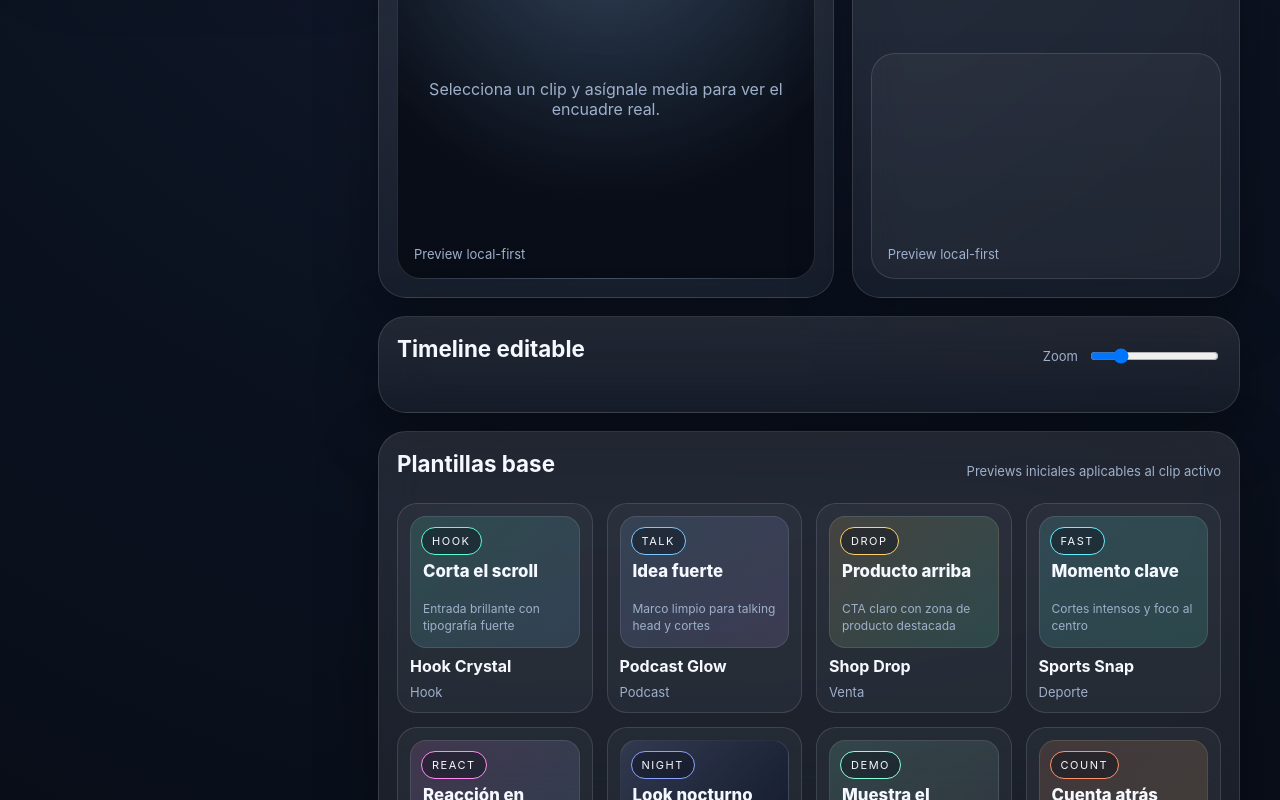
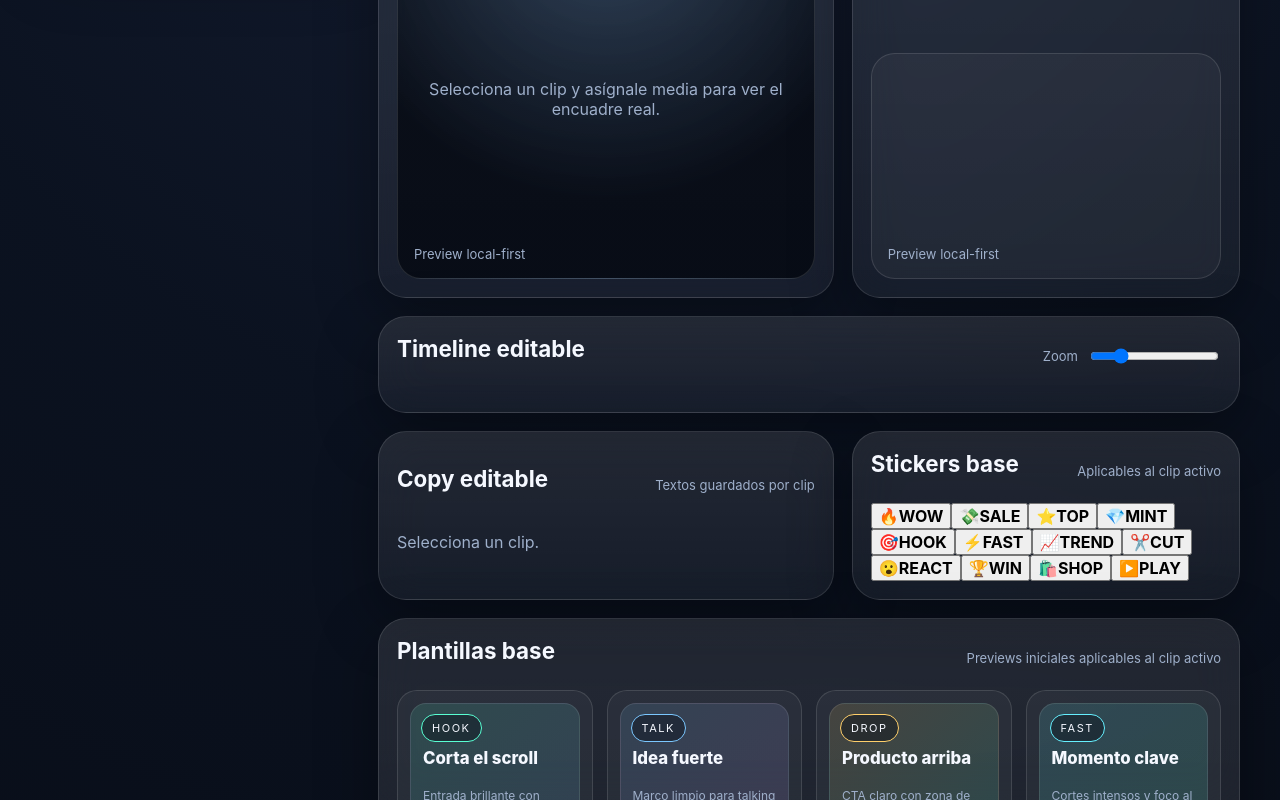
Before and after one commit to alain7224/MentaCut, a Next.js app: page /studio in a window 1280 px wide. Shown: the part 431-1231 px from the top of the page. Built offline with nearby package versions, Linux system fonts and the light colour scheme.

Commit message:
feat: add direct frame drag, trim bar and text sticker controls

```diff
--- a/app/studio/page.tsx
+++ b/app/studio/page.tsx
@@ -5,6 +5,7 @@ import Link from 'next/link'
 import { createProject, touchProject, readLocalProjects, type LocalClip, type LocalProject, writeLocalProjects } from '@/lib/local-store'
 import { getLocalMediaFile, listLocalMedia, removeLocalMedia, saveLocalMedia, type LocalMediaRecord } from '@/lib/local-media'
 import { TEMPLATE_PRESETS } from '@/lib/template-presets'
+import { STICKER_PRESETS, TEXT_PRESET_SUGGESTIONS } from '@/lib/overlay-presets'
 
 export default function StudioPage() {
   const [projects, setProjects] = useState<LocalProject[]>([])
@@ -31,6 +32,8 @@ export default function StudioPage() {
   const selectedMedia = useMemo(() => library.find((item) => item.id === selectedMediaId) ?? null, [library, selectedMediaId])
   const selectedClip = useMemo(() => active?.clips.find((clip) => clip.id === selectedClipId) ?? active?.clips[0] ?? null, [active, selectedClipId])
   const selectedTemplate = useMemo(() => TEMPLATE_PRESETS.find((item) => item.id === selectedClip?.templateId) ?? TEMPLATE_PRESETS[0], [selectedClip])
+  const selectedSticker = useMemo(() => STICKER_PRESETS.find((item) => item.id === selectedClip?.stickerId) ?? null, [selectedClip])
+  const selectedClipMedia = useMemo(() => library.find((item) => item.id === selectedClip?.mediaId) ?? null, [library, selectedClip])
 
   useEffect(() => {
     let revokedUrl: string | null = null
@@ -154,6 +157,9 @@ export default function StudioPage() {
       frameX: 50,
       frameY: 50,
       frameScale: 1,
+      headlineText: 'Gancho fuerte',
+      captionText: 'Texto editable del clip',
+      stickerId: null,
     }
     updateActiveProject((project) => ({ ...project, clips: [...project.clips, nextClip] }))
     setSelectedClipId(nextClip.id)
@@ -173,6 +179,9 @@ export default function StudioPage() {
       frameX: 50,
       frameY: 50,
       frameScale: 1,
+      headlineText: 'Gancho fuerte',
+      captionText: 'Texto editable del clip',
+      stickerId: null,
     }
     updateActiveProject((project) => ({ ...project, clips: [...project.clips, nextClip] }))
     setSelectedClipId(nextClip.id)
@@ -201,6 +210,28 @@ export default function StudioPage() {
   function zoomLeft(clip: LocalClip) {
     return `${clip.start * timelineZoom * 10}px`
   }
+
+  function startFrameDrag(event: React.PointerEvent<HTMLDivElement>) {
+    if (!selectedClip || !stageMediaUrl) return
+    const rect = event.currentTarget.getBoundingClientRect()
+    const move = (clientX: number, clientY: number) => {
+      const x = Math.min(100, Math.max(0, ((clientX - rect.left) / rect.width) * 100))
+      const y = Math.min(100, Math.max(0, ((clientY - rect.top) / rect.height) * 100))
+      updateClip(selectedClip.id, { frameX: Number(x.toFixed(1)), frameY: Number(y.toFixed(1)) })
+    }
+    move(event.clientX, event.clientY)
+    const onMove = (nextEvent: PointerEvent) => move(nextEvent.clientX, nextEvent.clientY)
+    const onUp = () => {
+      window.removeEventListener('pointermove', onMove)
+      window.removeEventListener('pointerup', onUp)
+    }
+    window.addEventListener('pointermove', onMove)
+    window.addEventListener('pointerup', onUp)
+  }
+
+  const trimMax = selectedClip ? Math.max(selectedClip.end + 5, 15) : 15
+  const trimLeft = selectedClip ? `${(selectedClip.start / trimMax) * 100}%` : '0%'
+  const trimWidth = selectedClip ? `${Math.max(((selectedClip.end - selectedClip.start) / trimMax) * 100, 6)}%` : '0%'
 
   return (
     <div className="page-shell">
@@ -259,26 +290,35 @@ export default function StudioPage() {
                 <h2 className="section-title">Preview del clip</h2>
                 <div className="timeline-label">{selectedTemplate?.name ?? 'Sin plantilla'}</div>
               </div>
-              <div className="stage-preview stage-frame">
-                {selectedClip?.mediaId && stageMediaUrl ? (
-                  selectedMedia?.kind === 'image' ? null : null
-                ) : null}
+              <div className="stage-preview stage-frame" onPointerDown={startFrameDrag}>
                 {selectedClip && stageMediaUrl ? (
                   <div className="stage-media-layer" style={{ left: `${selectedClip.frameX}%`, top: `${selectedClip.frameY}%`, transform: `translate(-50%, -50%) scale(${selectedClip.frameScale})` }}>
-                    {library.find((item) => item.id === selectedClip.mediaId)?.kind === 'image' ? <img className="media-preview" src={stageMediaUrl} alt={selectedClip.title} /> : <video className="media-preview" src={stageMediaUrl} controls playsInline />}
+                    {selectedClipMedia?.kind === 'image' ? <img className="media-preview" src={stageMediaUrl} alt={selectedClip.title} /> : <video className="media-preview" src={stageMediaUrl} controls playsInline />}
                   </div>
                 ) : <div className="empty media-empty">Selecciona un clip y asígnale media para ver el encuadre real.</div>}
                 <div className="stage-caption panel-template-badge" style={{ borderColor: selectedTemplate?.accent ?? '#59ffd3' }}>{selectedTemplate?.badge ?? 'TEMPLATE'}</div>
+                {selectedClip ? <div className="headline-overlay">{selectedClip.headlineText}</div> : null}
+                {selectedClip ? <div className="caption-overlay">{selectedClip.captionText}</div> : null}
+                {selectedSticker ? <div className="sticker-overlay">{selectedSticker.emoji} {selectedSticker.label}</div> : null}
               </div>
               {selectedClip?.audioMediaId && stageAudioUrl ? <audio className="audio-preview" src={stageAudioUrl} controls /> : null}
               {selectedClip ? (
-                <div className="editor-grid-2">
-                  <label className="form"><span className="timeline-label">Reencuadre X</span><input className="input" type="range" min="0" max="100" value={selectedClip.frameX} onChange={(event) => updateClip(selectedClip.id, { frameX: Number(event.target.value) })} /></label>
-                  <label className="form"><span className="timeline-label">Reencuadre Y</span><input className="input" type="range" min="0" max="100" value={selectedClip.frameY} onChange={(event) => updateClip(selectedClip.id, { frameY: Number(event.target.value) })} /></label>
-                  <label className="form"><span className="timeline-label">Escala</span><input className="input" type="range" min="0.6" max="1.8" step="0.01" value={selectedClip.frameScale} onChange={(event) => updateClip(selectedClip.id, { frameScale: Number(event.target.value) })} /></label>
-                  <label className="form"><span className="timeline-label">Trim inicio</span><input className="input" type="range" min="0" max={selectedClip.end > 0 ? selectedClip.end - 0.1 : 0} step="0.1" value={selectedClip.start} onChange={(event) => updateClip(selectedClip.id, { start: Number(event.target.value) })} /></label>
-                  <label className="form"><span className="timeline-label">Trim fin</span><input className="input" type="range" min={selectedClip.start + 0.1} max={Math.max(selectedClip.end + 10, selectedClip.start + 0.1)} step="0.1" value={selectedClip.end} onChange={(event) => updateClip(selectedClip.id, { end: Number(event.target.value) })} /></label>
-                </div>
+                <>
+                  <div className="editor-grid-2">
+                    <label className="form"><span className="timeline-label">Reencuadre X</span><input className="input" type="range" min="0" max="100" value={selectedClip.frameX} onChange={(event) => updateClip(selectedClip.id, { frameX: Number(event.target.value) })} /></label>
+                    <label className="form"><span className="timeline-label">Reencuadre Y</span><input className="input" type="range" min="0" max="100" value={selectedClip.frameY} onChange={(event) => updateClip(selectedClip.id, { frameY: Number(event.target.value) })} /></label>
+                    <label className="form"><span className="timeline-label">Escala</span><input className="input" type="range" min="0.6" max="1.8" step="0.01" value={selectedClip.frameScale} onChange={(event) => updateClip(selectedClip.id, { frameScale: Number(event.target.value) })} /></label>
+                    <label className="form"><span className="timeline-label">Audio del clip</span><div className="input input-readonly">{selectedClip.audioMediaId ? (library.find((item) => item.id === selectedClip.audioMediaId)?.name ?? 'Audio asignado') : 'Sin audio asignado'}</div></label>
+                  </div>
+                  <div className="trim-panel">
+                    <div className="row-head"><h3 className="mini-title">Trim visual</h3><div className="timeline-label">{selectedClip.start.toFixed(1)}s → {selectedClip.end.toFixed(1)}s</div></div>
+                    <div className="trim-bar"><span style={{ left: trimLeft, width: trimWidth }} /></div>
+                    <div className="editor-grid-2">
+                      <label className="form"><span className="timeline-label">Inicio</span><input className="input" type="range" min="0" max={Math.max(selectedClip.end - 0.1, 0)} step="0.1" value={selectedClip.start} onChange={(event) => updateClip(selectedClip.id, { start: Number(event.target.value) })} /></label>
+                      <label className="form"><span className="timeline-label">Fin</span><input className="input" type="range" min={selectedClip.start + 0.1} max={trimMax} step="0.1" value={selectedClip.end} onChange={(event) => updateClip(selectedClip.id, { end: Number(event.target.value) })} /></label>
+                    </div>
+                  </div>
+                </>
               ) : null}
             </div>
 
@@ -332,6 +372,42 @@ export default function StudioPage() {
             ) : null}
           </div>
 
+          <div className="studio-grid-2">
+            <div className="panel timeline">
+              <div className="row-head">
+                <h2 className="section-title">Copy editable</h2>
+                <div className="timeline-label">Textos guardados por clip</div>
+              </div>
+              {selectedClip ? (
+                <div className="form">
+                  <input className="input" value={selectedClip.headlineText} onChange={(event) => updateClip(selectedClip.id, { headlineText: event.target.value })} placeholder="Headline" />
+                  <textarea className="textarea" value={selectedClip.captionText} onChange={(event) => updateClip(selectedClip.id, { captionText: event.target.value })} rows={3} placeholder="Caption" />
+                  <div className="preset-chip-wrap">
+                    {TEXT_PRESET_SUGGESTIONS.map((text) => (
+                      <button key={text} className="preset-chip" onClick={() => updateClip(selectedClip.id, { headlineText: text })}>{text}</button>
+                    ))}
+                  </div>
+                </div>
+              ) : <div className="empty">Selecciona un clip.</div>}
+            </div>
+
+            <div className="panel timeline">
+              <div className="row-head">
+                <h2 className="section-title">Stickers base</h2>
+                <div className="timeline-label">Aplicables al clip activo</div>
+              </div>
+              <div className="sticker-grid">
+                {STICKER_PRESETS.map((sticker) => (
+                  <button key={sticker.id} className={`sticker-card ${selectedClip?.stickerId === sticker.id ? 'active' : ''}`} onClick={() => selectedClip ? updateClip(selectedClip.id, { stickerId: sticker.id }) : undefined}>
+                    <span>{sticker.emoji}</span>
+                    <strong>{sticker.label}</strong>
+                  </button>
+                ))}
+                {selectedClip?.stickerId ? <button className="sticker-card clear-card" onClick={() => updateClip(selectedClip.id, { stickerId: null })}>Quitar sticker</button> : null}
+              </div>
+            </div>
+          </div>
+
           <div className="panel timeline">
             <div className="row-head">
               <h2 className="section-title">Plantillas base</h2>
```
